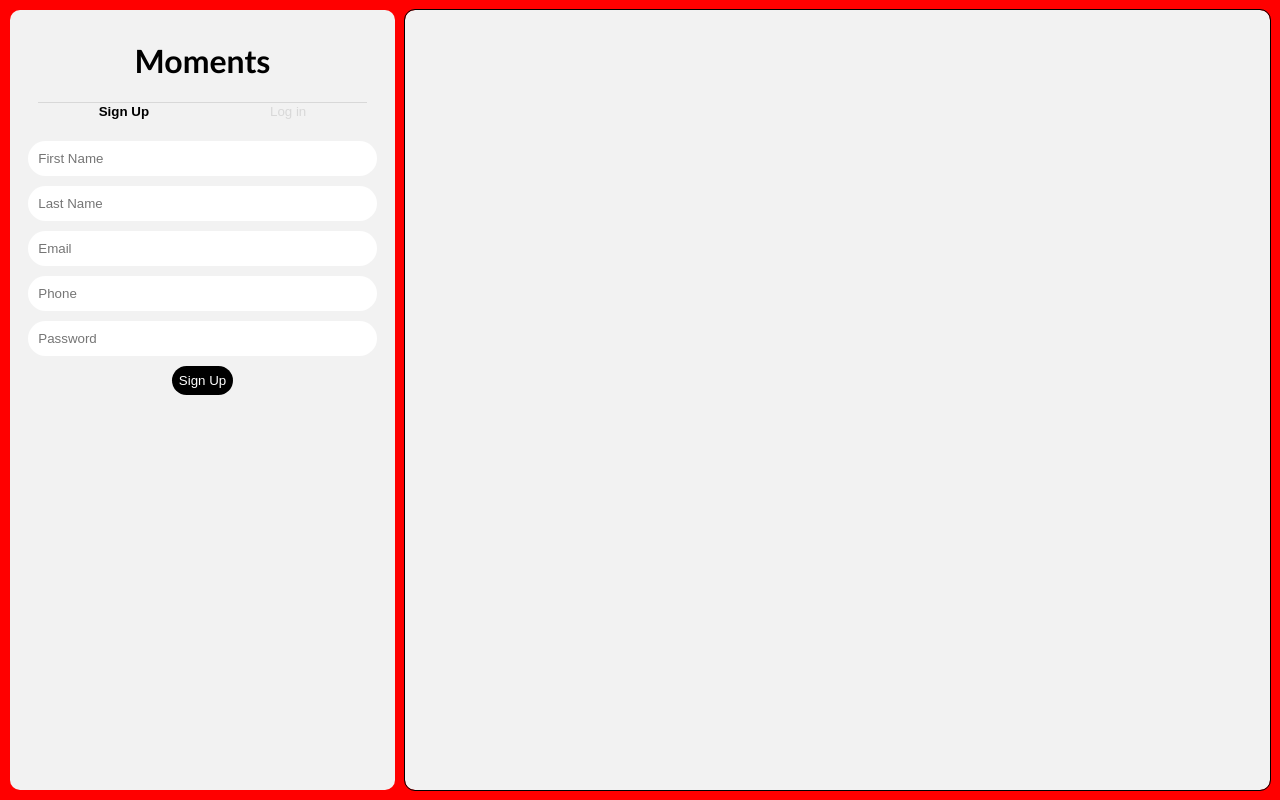
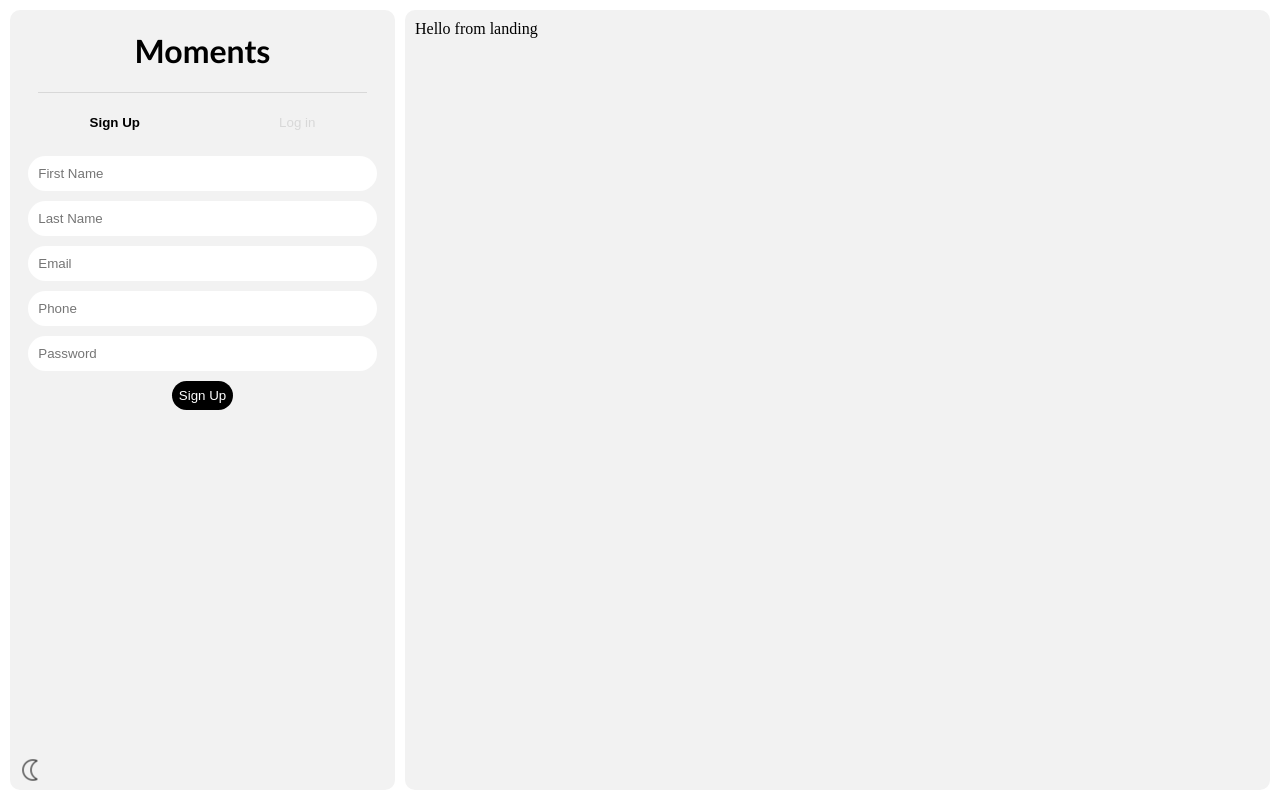
Before and after one commit to GucciGangnam/Moment-Messaging-App, a React (Vite) app in the folder Moment-Messaging-App-Front/: page / in a window 1280 px wide. Built offline with nearby package versions, Linux system fonts and the light colour scheme.

Commit message:
Issue overcome. refactored entire page - Ready to build navigator comp

```diff
--- a/Moment-Messaging-App-Front/src/App.css
+++ b/Moment-Messaging-App-Front/src/App.css
@@ -1,4 +1,5 @@
 :root {
+  --app-bg: white;
   --background-color: #F2F2F2;
   --text-color: #000000;
   --main-btn-bg: #000000;
@@ -15,6 +16,7 @@
 }
 
 [data-theme='dark'] {
+  --app-bg: rgb(28, 28, 28);
   --background-color: #424242;
   --text-color: #FFFFFF;
   --main-btn-bg: #FFFFFF;
@@ -31,13 +33,12 @@
 }
 
 .App {
-  background-color: red;
+  background-color: var(--app-bg);
+  width: 100vw;
+  height: 100vh;
   display: grid;
   grid-template-columns: 400px 1fr;
-  min-height: 100vh;
-  max-height: 100vh;
-  overflow: hidden;
-  font-family: "Century Gothic", "Futura", "URW Gothic L", "Avantgarde", "Trebuchet MS", sans-serif;
+  color: var(--text-color);
 }
 
 
@@ -52,21 +53,6 @@ h1 {
   width: 90%;
 }
 
-.Sidebar {
-  margin: 10px;
-  margin-right: 5px;
-  border-radius: 10px;
-  height: calc(100% - 40px);
-  padding: 10px;
-  /* display */
-  display: flex;
-  flex-direction: column;
-  align-items: center;
-  /* colors */
-  background-color: var(--background-color);
-  color: var(--text-color);
-}
-
 /* Dark mode toggle btn  */
 .Dark-Mode-Toggle-BTN {
   position: absolute;
@@ -74,14 +60,3 @@ h1 {
   left: 5px;
   transform: scale(0.5);
 }
-
-
-.Body {
-  outline: 1px solid black;
-  margin: 10px;
-  margin-left: 5px;
-  border-radius: 10px;
-  max-height: 100%;
-  /* colors */
-  background-color: var(--background-color);
-}
--- a/Moment-Messaging-App-Front/src/App.jsx
+++ b/Moment-Messaging-App-Front/src/App.jsx
@@ -8,7 +8,7 @@ import { useEffect, useState } from "react";
 // Components
 import { Loginsignup } from "./components/Loginsignup.jsx"
 import { Landing } from "./components/Landing.jsx";
-// import { Navigator } from "./components/Navigator.jsx";
+import { Navigator } from "./components/Navigator.jsx";
 
 
 // COMPONENT
@@ -35,24 +35,18 @@ export const App = () => {
   return (
     <div className="App">
 
-      <div className="Sidebar">
+
         <Loginsignup />
         {/* <Navigator/> */}
 
+        <Landing/>
 
-        {/* dark mode toggle  */}
-        {/* <img className="Dark-Mode-Toggle-BTN"
+                {/* dark mode toggle  */}
+                <img className="Dark-Mode-Toggle-BTN"
         onClick={toggleTheme}
         src={isDarkMode ? "/Sun.png" : "/Moon.png"}
         alt={isDarkMode ? "Sun" : "Moon"}
-        ></img> */}
-      </div>
-
-      <div className="Body">
-        {/* <Landing/> */}
-
-      </div>
-
+        ></img>
     </div>
   );
 };
--- a/Moment-Messaging-App-Front/src/components/Landing.css
+++ b/Moment-Messaging-App-Front/src/components/Landing.css
@@ -1,18 +1,7 @@
-.Landing {
-    display: flex;
-    flex-direction: column;
-    justify-content: center;
-    align-items: center;
-    width: 100%;
-
+.Landing{
+    margin: 10px;
+    margin-left: 5px;
+    border-radius: 10px;
+    padding: 10px;
+    background-color:var(--background-color)
 }
-
-.Landing h1 {
-    font-family: "Century Gothic", "Futura", "URW Gothic L", "Avantgarde", "Trebuchet MS", sans-serif;
-    font-size: 4rem;
-}
-
-.Landing img {
-    width: 100%;
-    max-width: 700px;
-}
--- a/Moment-Messaging-App-Front/src/components/Landing.jsx
+++ b/Moment-Messaging-App-Front/src/components/Landing.jsx
@@ -10,10 +10,7 @@ import "./Landing.css"
 export const Landing = () => {
     return (
         <div className="Landing">
-            <h1>
-                Moment
-            </h1>
-            <img src="public/Picture 1.png" alt="Landing page picture"></img>
+            Hello from landing
         </div>
     )
 }
--- a/Moment-Messaging-App-Front/src/components/Loginsignup.css
+++ b/Moment-Messaging-App-Front/src/components/Loginsignup.css
@@ -1,26 +1,44 @@
 .Loginsignup {
-    width: 100%;
-    overflow: hidden;
-    /* width: 100%; */
+    /* outline: 1px dashed pink; */
+    max-height: 100%;
+    margin: 10px;
+    margin-right: 5px;
+    border-radius: 10px;
+    background-color: var(--background-color);
+
     display: flex;
     flex-direction: column;
     align-items: center;
+    overflow: hidden;
+    padding-left: 10px;
+    padding-right: 10px;
+
 }
 
-.Loginsignup .Form-BTN-CTR {
-    width: 90%;
+.Loginsignup .Header {
+    /* outline: 1px dashed blue; */
+    display: flex;
+    flex-direction: column;
+    align-items: center;
+    width: 100%;
+}
+
+.Loginsignup .Buttons {
+    /* outline: 1px dashed green; */
+    margin-top: 21.44px;
+    margin-bottom: 21.44px;
     display: flex;
     justify-content: space-around;
-    margin-bottom: 21.44px;
+    width: 100%;
 }
 
-.Loginsignup .Form-BTN-CTR .Form-BTN {
+.Loginsignup .Form-BTN {
     background-color: var(--btn-bg);
     color: var(--btn-text);
     border: none;
 }
 
-.Loginsignup .Form-BTN-CTR .Form-BTN-Selected {
+.Loginsignup .Form-BTN-Selected {
     background-color: var(--btn-bg);
     color: var(--btn-text-selected);
     border: none;
@@ -29,6 +47,8 @@
 
 
 .Loginsignup form {
+    padding: 3px;
+    overflow: scroll;
     display: flex;
     flex-direction: column;
     align-items: center;
@@ -36,16 +56,17 @@
     gap: 10px;
 }
 
-.Loginsignup form input {
+
+.Loginsignup input {
+    width: 90%;
     padding: 10px;
     border: none;
     border-radius: 25px;
     background-color: var(--input-bg);
-    width: 90%;
     color: var(--text-color);
 }
 
-.Loginsignup form input:focus {
+.Loginsignup input:focus{
     outline: 3px solid var(--input-focus)
 }
 
@@ -56,5 +77,4 @@
     border: none;
     background-color: var(--main-btn-bg);
     color: var(--main-btn-text);
-
 }
--- a/Moment-Messaging-App-Front/src/components/Loginsignup.jsx
+++ b/Moment-Messaging-App-Front/src/components/Loginsignup.jsx
@@ -1,10 +1,10 @@
 // IMPORTS
-// React
-import { useState, useEffect } from "react"
-// RRD
 // Styles
 import "./Loginsignup.css"
-// Components
+// React
+import { useState } from "react";
+
+
 
 // COMPONENT
 export const Loginsignup = () => {
@@ -55,13 +55,14 @@ export const Loginsignup = () => {
         console.log("Login Data:", loginData);
     };
 
-
-
     return (
         <div className="Loginsignup">
+            <div className="Header">
                 <h1>Moments</h1>
                 <div className="Devider"></div>
-            <div className="Form-BTN-CTR">
+            </div>
+
+            <div className="Buttons">
                 <button
                     className={formState === "signup" ? "Form-BTN-Selected" : "Form-BTN"}
                     onClick={() => setFormState("signup")}
@@ -138,6 +139,5 @@ export const Loginsignup = () => {
                     </form>
                 )}
 
-        </div>
-    )
+        </div>)
 }
--- a/Moment-Messaging-App-Front/src/components/Navigator.css
+++ b/Moment-Messaging-App-Front/src/components/Navigator.css
@@ -0,0 +1,10 @@
+.Navigator{
+    max-height: 100%;
+    margin: 10px;
+    background-color: blue;
+
+    display: flex;
+    flex-direction: column;
+    overflow: hidden;
+    background-color: var(--background-color);
+}
--- a/Moment-Messaging-App-Front/src/components/Navigator.jsx
+++ b/Moment-Messaging-App-Front/src/components/Navigator.jsx
@@ -0,0 +1,28 @@
+// IMPORTS
+// Styles
+import "./Navigator.css"
+
+
+
+// COMPONENT
+export const Navigator = () => {
+    return (
+        <div className="Navigator">
+
+
+
+            <div className="Navigator-top">
+                Top
+            </div>
+
+
+
+            <div className="Navigator-bottom">
+                Bottom
+            </div>
+
+
+
+        </div>
+    )
+}
--- a/Moment-Messaging-App-Front/src/main.jsx
+++ b/Moment-Messaging-App-Front/src/main.jsx
@@ -4,6 +4,7 @@ import ReactDOM from 'react-dom/client'
 import { App } from './App'
 import './index.css'
 
+
 ReactDOM.createRoot(document.getElementById('root')).render(
   <React.StrictMode>
     <App />
```
Lines whose indentation alone changed are shown as unchanged.
